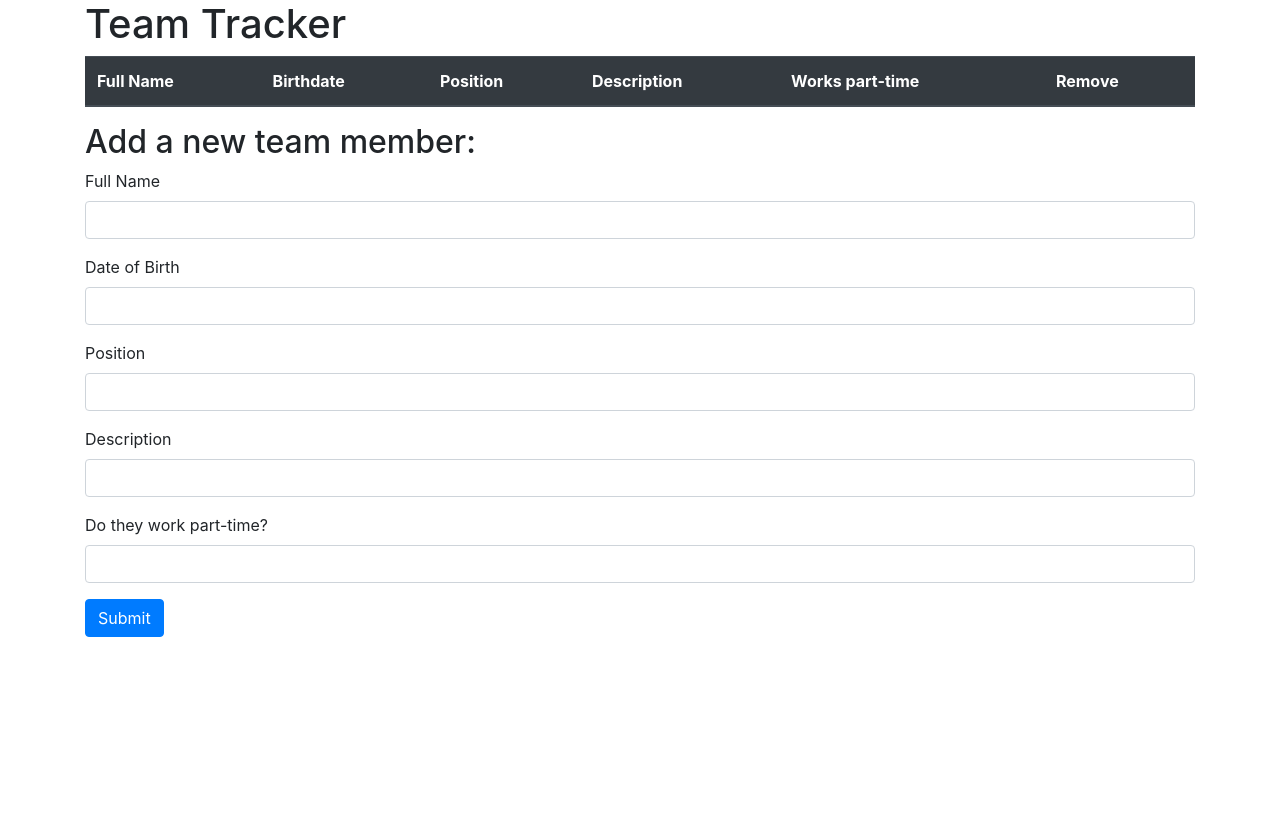
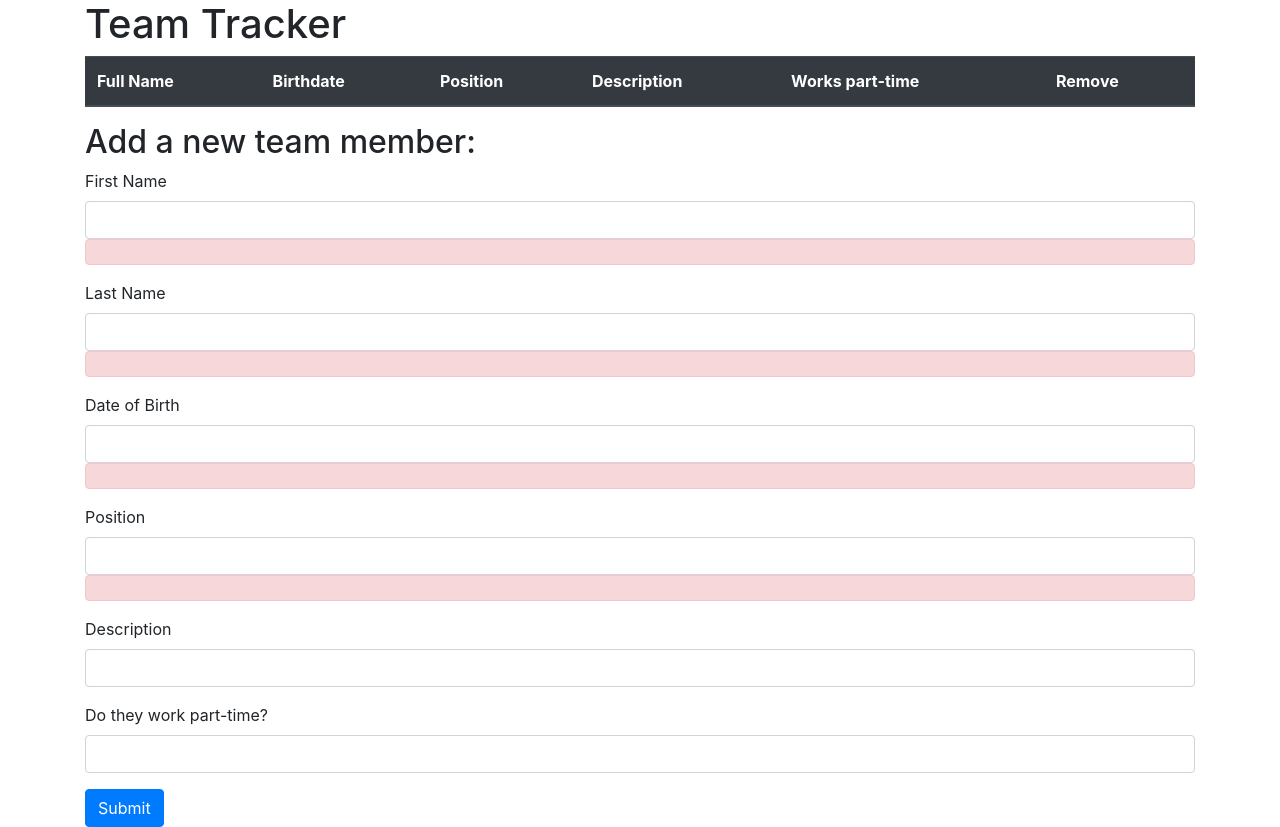
Before and after one commit to aliciavanzijl/teamtrackerapp, a React (Create React App) app: page / in a window 1280 px wide. Before the commit the page ends 800 px from the top, so only its background shows below. Built offline with nearby package versions, Linux system fonts and the light colour scheme.

Commit message:
Validation added

```diff
--- a/src/Form.js
+++ b/src/Form.js
@@ -4,12 +4,18 @@ class Form extends Component {
     constructor(props) {
         super(props);
 
-        this.initialState = {
-            name: '',
-            birthdate: '',
-            position: '',
+        this.initialState = { //makes the form blank
+            firstname: '', //required
+            lastname: '', //required
+            birthdate: '', //required
+            position: '', //required
             description: '',
             parttime: '',
+            firstnameError: '',
+            lastnameError: '',
+            birthdateError: '',
+            positionError: '',
+
         };
 
         this.state = this.initialState;
@@ -22,26 +28,69 @@ class Form extends Component {
         });
     }
 
+    validate = () => {
+      let firstnameError = "";
+      let lastnameError = "";
+      let birthdateError = "";
+      let positionError = "";
+
+      if (!this.state.firstname) {
+        firstnameError = "first name cannot be blank";
+      }
+
+      if (!this.state.lastname) {
+        lastnameError = "last name cannot be blank";
+      }
+
+      if (!this.state.birthdate) {
+        birthdateError = "please enter a date of birth";
+      }
+
+      if (!this.state.position) {
+        positionError = "please enter a position";
+      }
+
+      if (firstnameError || lastnameError || birthdateError || positionError) {
+      this.setState({ firstnameError, lastnameError, birthdateError, positionError });
+      return false;
+      }
+
+    return true;
+
+    };
 
     onFormSubmit = (event) => {
         event.preventDefault();
+        const isValid = this.validate();
+        if (isValid) {
         this.props.handleSubmit(this.state);
-        this.setState(this.initialState);
-    }
+        this.setState(this.initialState); //clears form
+      }
+    };
 
     render() {
-        const { name, birthdate, position, description, parttime } = this.state;
+      const { firstname, lastname, birthdate, position, description, parttime } = this.state;
 
-        return (
+      return (
             <form onSubmit={this.onFormSubmit}>
 
               <div className="form-group">
-                <label>Full Name</label>
+                <label>First Name</label>
                 <input className="form-control"
                     type="text"
-                    name="name"
-                    value={name}
+                    name="firstname"
+                    value={firstname}
                     onChange={this.handleChange} />
+                <div className="alert alert-danger" role="alert">{this.state.firstnameError}</div>
+              </div>
+              <div className="form-group">
+                <label>Last Name</label>
+                <input className="form-control"
+                    type="text"
+                    name="lastname"
+                    value={lastname}
+                    onChange={this.handleChange} />
+                <div className="alert alert-danger" role="alert">{this.state.lastnameError}</div>
               </div>
               <div className="form-group">
                 <label>Date of Birth</label>
@@ -50,6 +99,7 @@ class Form extends Component {
                     name="birthdate"
                     value={birthdate}
                     onChange={this.handleChange} />
+                <div className="alert alert-danger" role="alert">{this.state.birthdateError}</div>
               </div>
               <div className="form-group">
                 <label>Position</label>
@@ -58,6 +108,7 @@ class Form extends Component {
                     name="position"
                     value={position}
                     onChange={this.handleChange} />
+                <div className="alert alert-danger" role="alert">{this.state.positionError}</div>
               </div>
               <div className="form-group">
                 <label>Description</label>
@@ -80,7 +131,7 @@ class Form extends Component {
                 </button>
             </form>
         );
-    }
+    };
 }
 
 export default Form;
--- a/src/Table.js
+++ b/src/Table.js
@@ -19,7 +19,7 @@ const TableBody = props => {
   const rows = props.teamData.map((row, index) => {
     return (
       <tr key={index}>
-        <td>{row.name}</td>
+        <td>{row.firstname + " " + row.lastname}</td>
         <td>{row.birthdate}</td>
         <td>{row.position}</td>
         <td>{row.description}</td>
```
